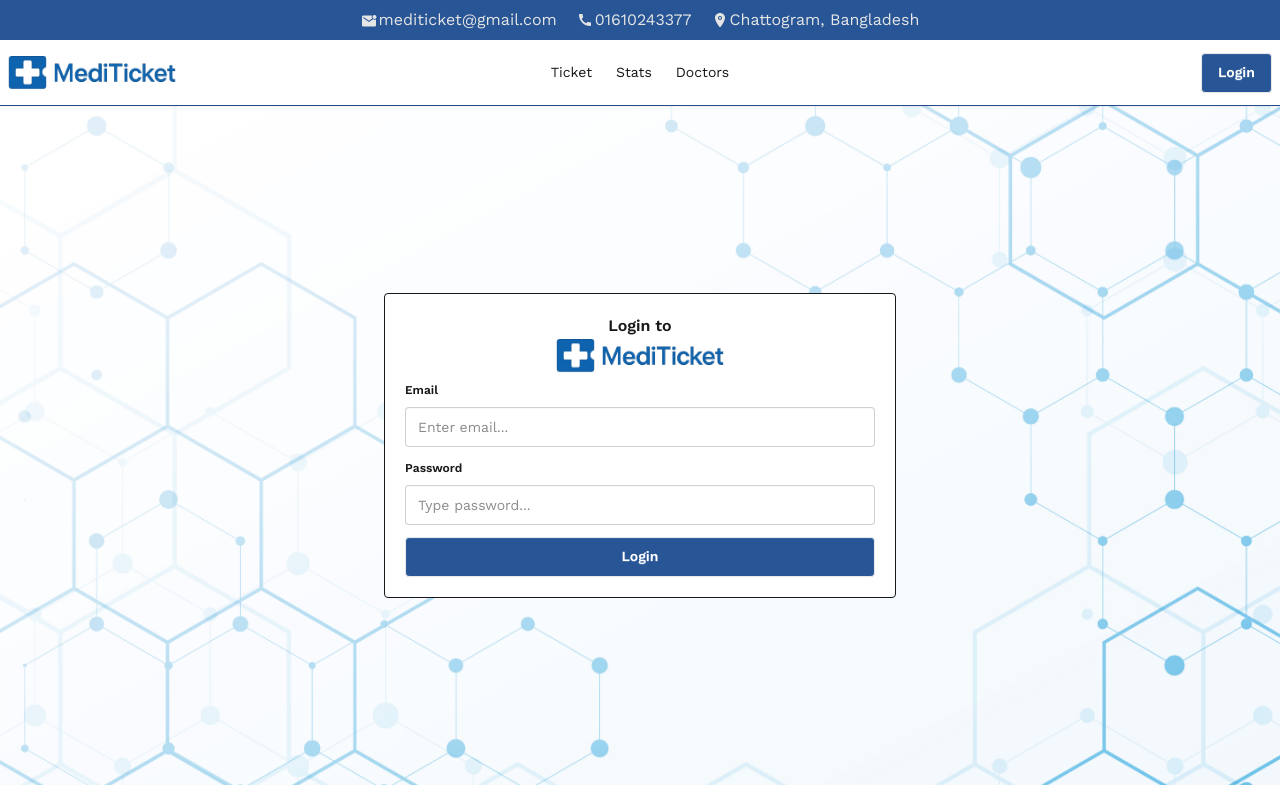
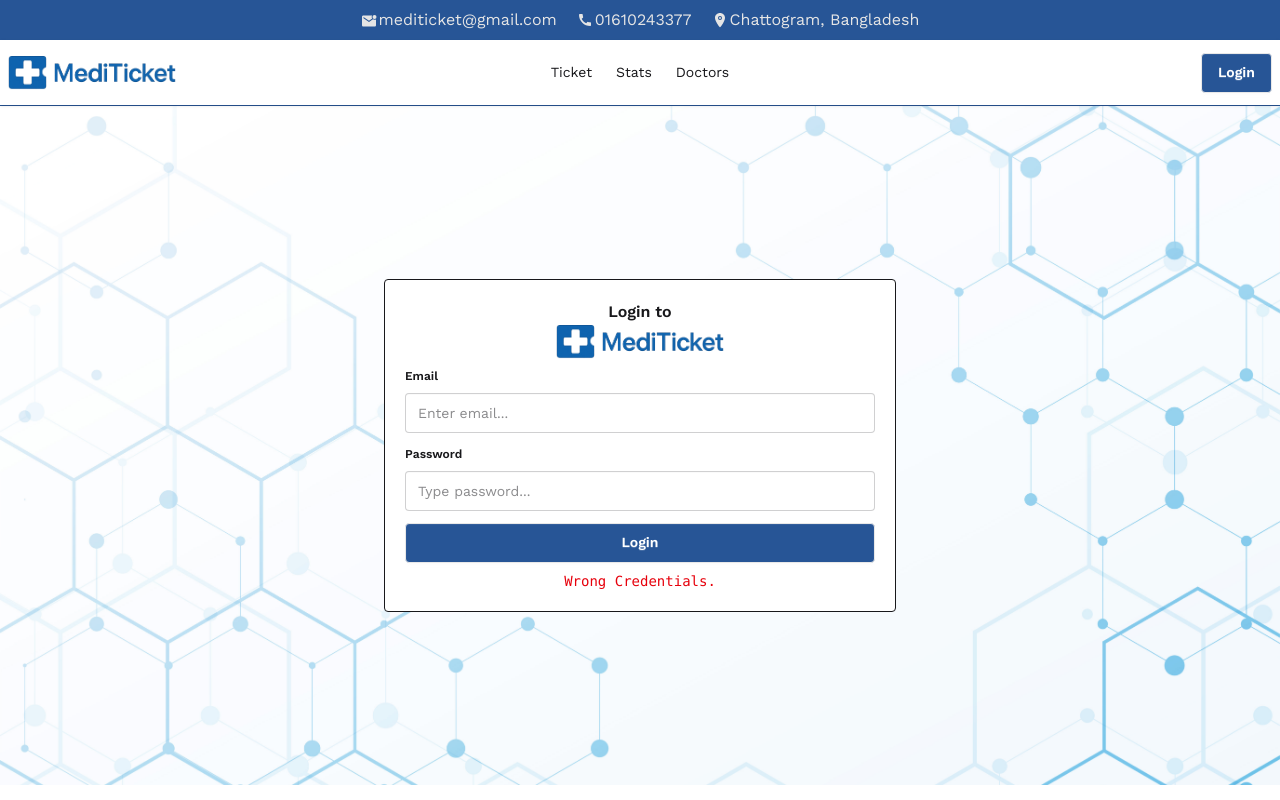
Before and after one commit to Suprio-Das/MediTicket, a React (Vite) app: page /login in a window 1280 px wide. Built offline with nearby package versions, Linux system fonts and the light colour scheme; no server answers.

Commit message:
error message shown on failure while login

```diff
--- a/src/Components/Login/Login.jsx
+++ b/src/Components/Login/Login.jsx
@@ -1,7 +1,8 @@
-import { useContext } from 'react';
+import { useContext, useState } from 'react';
 import Logo from '../../assets/MediTicket.png';
 import AuthContext from '../Context/AuthContext';
 const Login = () => {
+    const [error, setError] = useState({});
     const { handleLoginWithEmailAndPass } = useContext(AuthContext);
     const handleLogin = (e) => {
         e.preventDefault();
@@ -12,9 +13,10 @@ const Login = () => {
         handleLoginWithEmailAndPass(email, password)
             .then((user) => {
                 console.log(user.user)
+                setError();
             })
             .catch((error) => {
-                console.log(error.message);
+                setError(error.message);
             })
     }
     return (
@@ -34,6 +36,7 @@ const Login = () => {
                         <input type="password" className="input w-full" name='password' placeholder="Type password..." />
                     </fieldset>
                     <input type="submit" className='btn w-full mt-2 bg-[#275596] text-white' value="Login" />
+                    <code className={`text-sm text-center mt-2 text-red-600 ${error ? 'block' : 'hidden'}`}>Wrong Credentials.</code>
                 </form>
             </div>
         </div>
```
